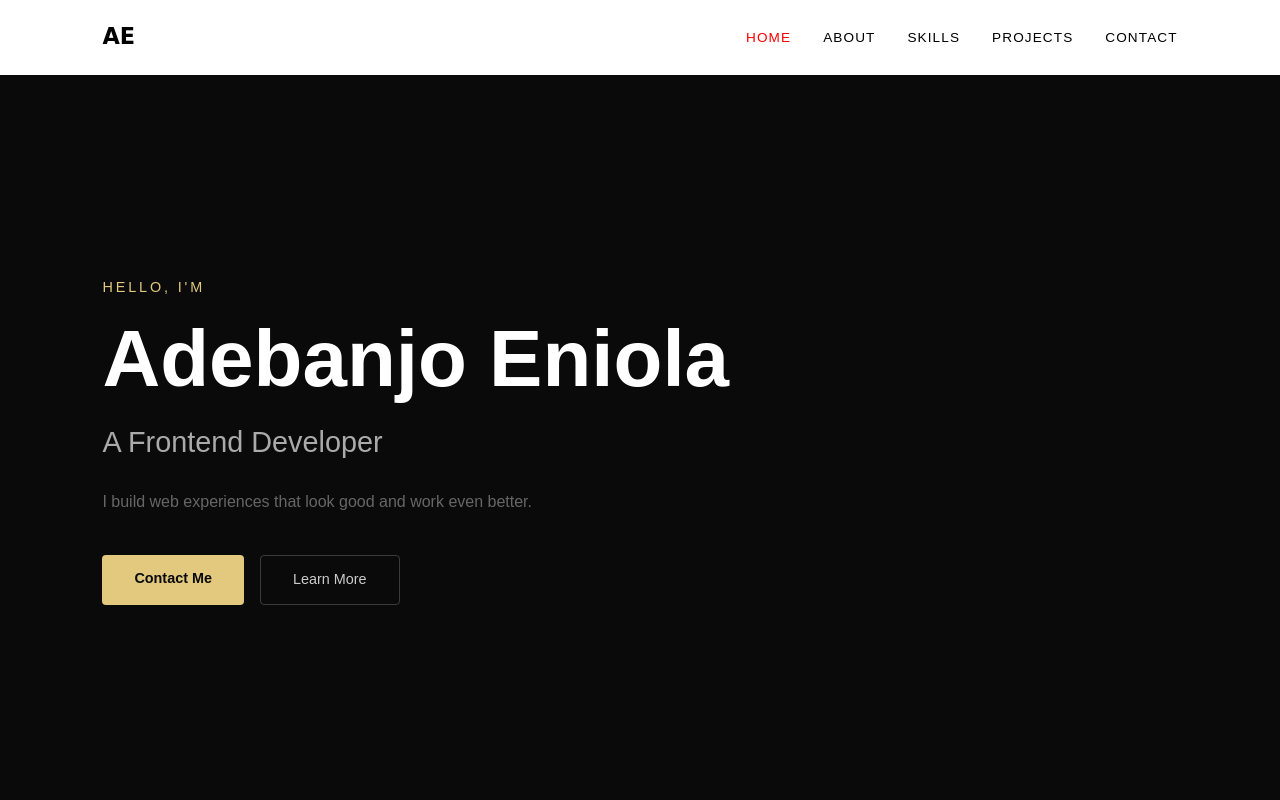
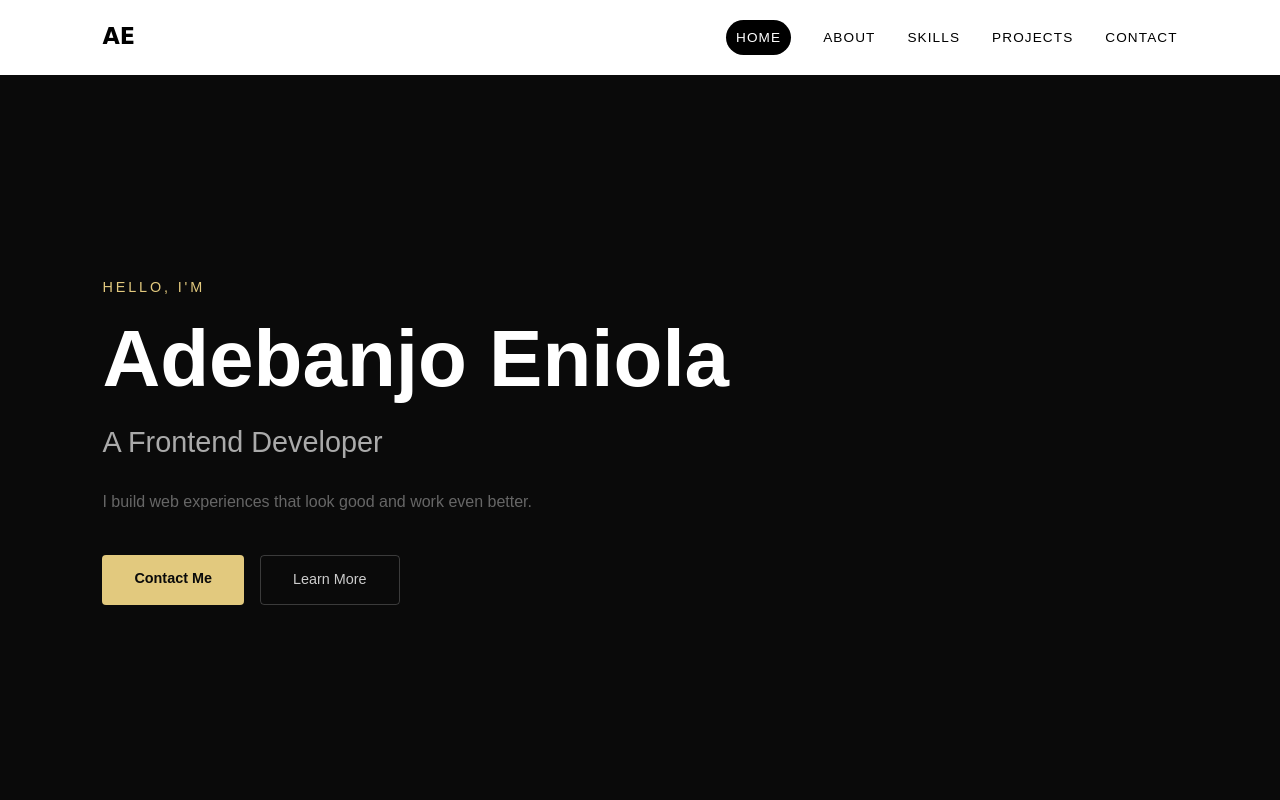
Before and after one commit to eniolaadebanjo60-afk/MY-PORTFOLIO, a plain HTML site: page index.html in a window 1280 px wide. In both pictures the pointer is over the link "HOME". Shown: the top 800 px of the page. Drawn offline with Linux system fonts and the light colour scheme; a web font is replaced by a local one.

Commit message:
updated navbar links a hover

```diff
--- a/index.css
+++ b/index.css
@@ -51,11 +51,14 @@ nav {
   font-size: 0.85rem;
   letter-spacing: 0.08em;
   text-transform: uppercase;
-  transition: color 0.2s ease;
+  transition: all 0.2s ease;
 }
 
 .nav-links a:hover {
-  color: red;
+  border-radius: 20px;
+  padding: 10px;
+  background-color: #000;
+  color: #fff;
 }
 
 #home {
```
